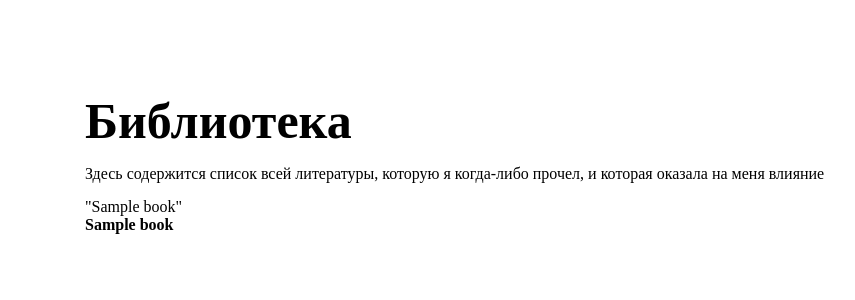
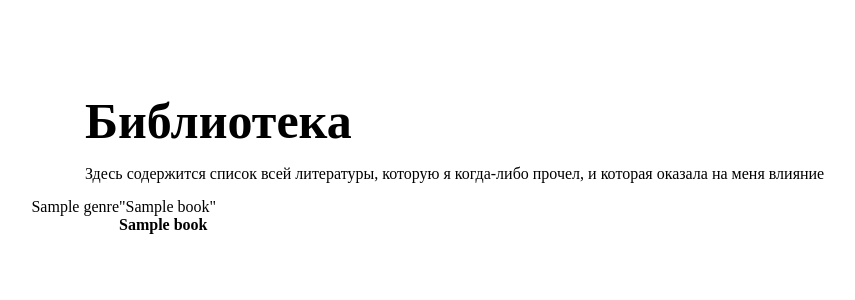
Before and after one commit to pasha-iden/Some-Cringe, a Flask app: page /library in a window 1280 px wide. Shown: the part 158-458 px from the top of the page, without its empty margins (265-1120 px from the left). Run offline with Flask 3, Linux system fonts and the light colour scheme; a database or web service that is not in the repository returns one stand-in record (values such as "Sample title"); some libraries are stand-ins or nearby versions.

Commit message:
app.py: genres added, one author books added, two columns added

```diff
--- a/app.py
+++ b/app.py
@@ -3,24 +3,47 @@ from flask import Flask, render_template, url_for
 
 app = Flask(__name__)
 
-def bookslist():
+def dbaction(selection, query):
+    datas=None
     try:
         connection = psycopg2.connect(
-            host = "127.0.0.1",
-            user = "postgres",
-            password = "postgres",
-            database = "postgres")
+            host="127.0.0.1",
+            user="postgres",
+            password="postgres",
+            database="postgres")
         connection.autocommit = True
 
         with connection.cursor() as cursor:
-            cursor.execute('''SELECT * FROM books''')
+            cursor.execute(query) # <--- сюда передается SQL запрос
             connection.commit()
-            books=cursor.fetchall()
+            if selection==1:
+                datas=cursor.fetchall()
     except Exception as _ex:
         print ('Error:', _ex)
     finally:
         if connection:
             connection.close()
+    return datas
+def genreslist():
+    genres=dbaction(1, '''SELECT * FROM genres''')
+    return genres
+def chgenrelist(choisengenre):
+    cgl=[(0, 0, 0, choisengenre, 0)]
+    query="SELECT * FROM books WHERE genre='" + choisengenre + "' ORDER BY numingenre"
+    cgl=cgl + dbaction(1, query)
+    if cgl > [(0, 0, 0, choisengenre, 0)]:
+        for i in range(len(cgl)-1):
+            if cgl[i][2]==cgl[i+1][2]:
+                ad=(cgl[i][0], cgl[i][1], 'еще', cgl[i][3], cgl[i][4])
+                cgl[i]=ad
+    else:
+        cgl=[]
+    return cgl
+def bookslist():
+    books=[]
+    gl=genreslist()
+    for i in range(len(gl)):
+        books=books+chgenrelist(gl[i][1])
     return books
 
 @app.route('/library')
--- a/static/css/library.css
+++ b/static/css/library.css
@@ -16,5 +16,18 @@ padding-left: 350px;
 
 .list {
 padding-top: 15px;
-padding-left: 350px;
+display: grid;
+grid-template-columns: 30% 70%;
 }
+
+.genre {
+text-align: right;
+}
+
+.book {
+
+}
+
+.downside {
+padding-top: 150px;
+}
--- a/tel.py
+++ b/tel.py
@@ -103,7 +103,6 @@ def bookdelete (infoaboutbook):
     for i in range(len(renuberingbooks)):
         query = "UPDATE books SET numingenre =" + str(renuberingbooks[i][1]-1) + " WHERE id=" + str(renuberingbooks[i][0])
         n = dbaction(0, query)
-
 
 
 # genres = genreslist()
--- a/templates/library.html
+++ b/templates/library.html
@@ -14,10 +14,21 @@
     </div>
 
     <div class="list">
-        {% for i in bookslistprint%}
-            <span>"{{ i.1 }}"</span> <br>
-            <span><b>{{ i.2 }}</b></span> <br> <br>
-        {% endfor %}
+        <div></div><div>
+            {% for i in bookslistprint %}
+                {% if i.1 == 0 %}
+                    </div><div class="genre">
+                    {{ i.3 }}
+                    </div> <div>
+                {% elif i.2 == 'еще' %}
+                    <span class="book">"{{ i.1 }}"</span> <br>
+                {% else %}
+                    <span class="book">"{{ i.1 }}" <br><b>{{ i.2 }}</b></span><br> <br>
+                {% endif %}
+            {% endfor %}
+        </div>
+    </div>
+    <div class="downside">
     </div>
 </body>
 </html>
```
